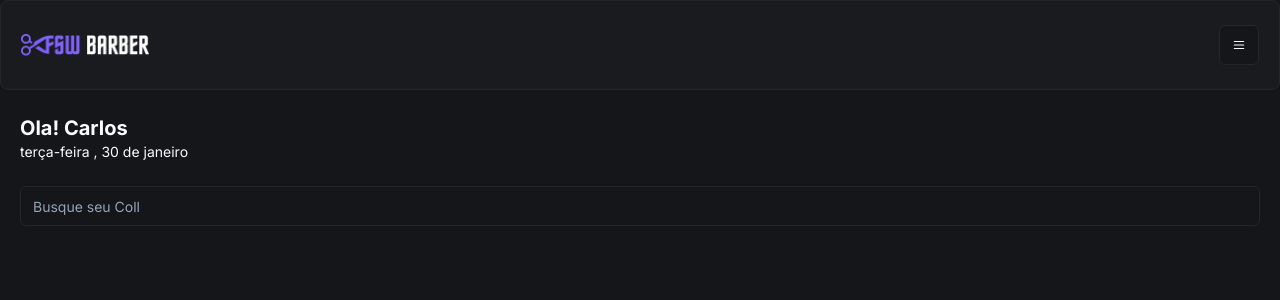
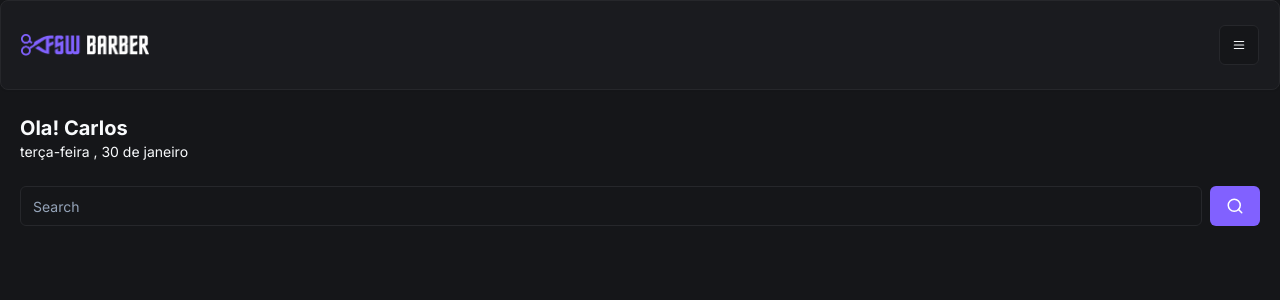
Before and after one commit to Carloseduardomelo/FSW_BARBER, a Next.js app: page / in a window 1280 px wide. Shown: the top 300 px of the page. Built offline with nearby package versions, Linux system fonts and the light colour scheme.

Commit message:
feat: create component serarch

```diff
--- /dev/null
+++ b/app/(Home)/_conponents/Search.tsx
@@ -0,0 +1,24 @@
+"use client"
+
+import { Button } from "@/app/_components/ui/button";
+import { Input } from "@/app/_components/ui/input";
+import { SearchIcon } from "lucide-react";
+
+const Search = () => {
+  return (
+    <div className=" flex items-center justify-center gap-2">
+      <Input
+        type="email"
+        placeholder="Search"
+        height={36}
+        width={302}
+        className="px-3"
+      />
+      <Button variant={"default"}>
+        <SearchIcon size={18}/>
+      </Button>
+    </div>
+  );
+};
+
+export default Search;
--- a/app/(Home)/page.tsx
+++ b/app/(Home)/page.tsx
@@ -1,7 +1,7 @@
 import { format } from "date-fns";
 import Header from "../_components/Header";
 import { ptBR } from "date-fns/locale";
-import { Input } from "../_components/ui/input";
+import  Search  from "./_conponents/Search"
 
 export default function Home() {
   return (
@@ -14,7 +14,7 @@
         </p>
       </div>
       <div className="px-5">
-        <Input type="email" placeholder="Busque seu Coll" />
+        <Search />
       </div>
     </div>
   );
```
